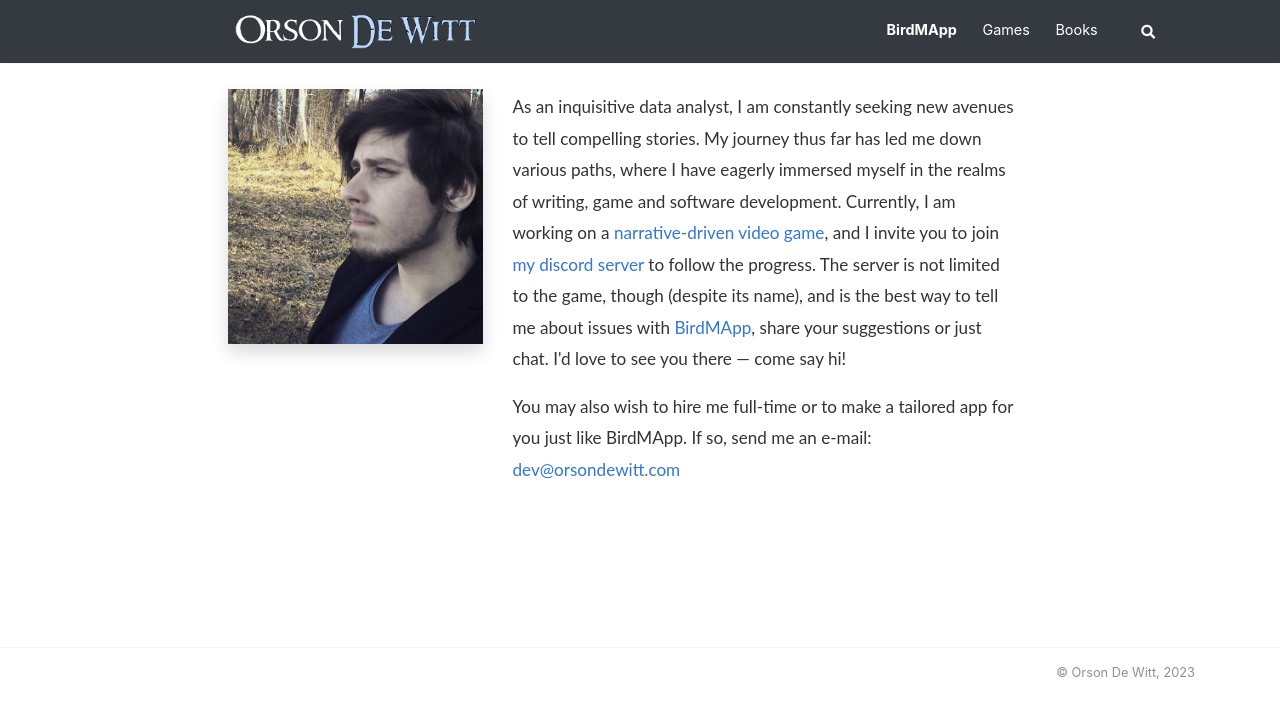
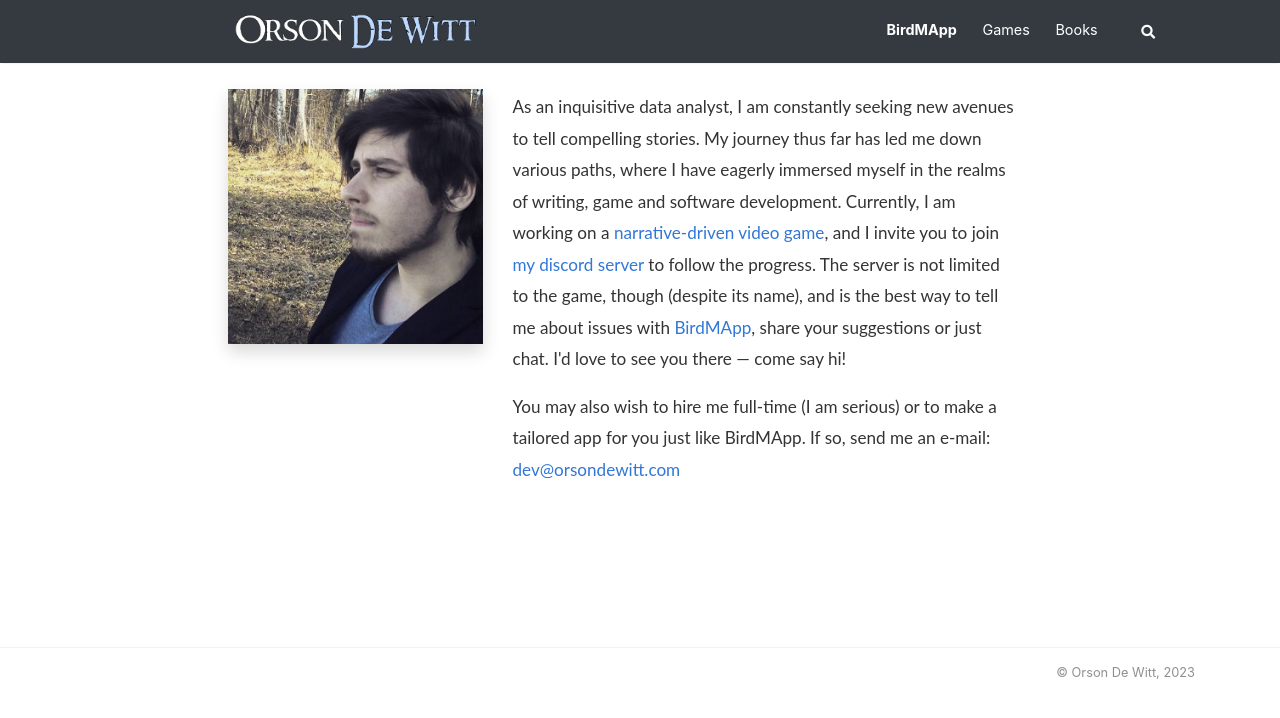
Before and after one commit to OrsonDWitt/OrsonDWitt.github.io, a Jekyll site: the page built from _pages/about.md, in a window 1280 px wide. Shown: the top 718 px of the page. Built offline with Jekyll 4.4.1, drawn with Linux system fonts in a browser that asks for light colours; nearby versions of some CDN libraries.

Commit message:
Update about.md

```diff
--- a/_pages/about.md
+++ b/_pages/about.md
@@ -13,7 +13,7 @@ comments: false
 </div>
 </div>
 <div class="col-md-8 col-lg-6 pr-5">
-<p style="margin-top:10px;">As an inquisitive data analyst, I am constantly seeking new avenues to tell compelling stories. My journey thus far has led me down various paths, where I have eagerly immersed myself in the realms of writing, game and software development. Currently, I am working on a <a href="{{site.games}}">narrative-driven video game</a>, and I invite you to join <a href="{{site.discord}}">my discord server</a> to follow the progress. The server is not limited to the game, though (despite its name), and is the best way to tell me about issues with <a href="/birdmapp">BirdMApp</a>, share your suggestions or just chat. I'd love to see you there — come say hi!</p><p>You may also wish to hire me full-time or to make a tailored app for you just like BirdMApp. If so, send me an e-mail: <a href="mailto:dev@orsondewitt.com">dev@orsondewitt.com</a></p>
+<p style="margin-top:10px;">As an inquisitive data analyst, I am constantly seeking new avenues to tell compelling stories. My journey thus far has led me down various paths, where I have eagerly immersed myself in the realms of writing, game and software development. Currently, I am working on a <a href="{{site.games}}">narrative-driven video game</a>, and I invite you to join <a href="{{site.discord}}">my discord server</a> to follow the progress. The server is not limited to the game, though (despite its name), and is the best way to tell me about issues with <a href="/birdmapp">BirdMApp</a>, share your suggestions or just chat. I'd love to see you there — come say hi!</p><p>You may also wish to hire me full-time (I am serious) or to make a tailored app for you just like BirdMApp. If so, send me an e-mail: <a href="mailto:dev@orsondewitt.com">dev@orsondewitt.com</a></p>
 
  <!-- <p>Born and raised in the harsh environment of pine forests, Orson learned a thing or two about storytelling from a seasoned moose. Upon graduation, the moose gave him a task that would change the course of his life forever. It asked of Orson to venture out of the woods and find a story so marvelous it would keep the moose on its hooves. And thus he set off to face the unknown and find new pastures, filled to the brim with adventurous people and provocative stories. He worked as an orbital garbage man, cyber police officer, spam-bot and even a thermos, but nowhere could he find a story that would blow the socks off of the old moose. Until, one day, he discovered that the best story is not the one that you find, but the one you invent.
 </p><p>
```
